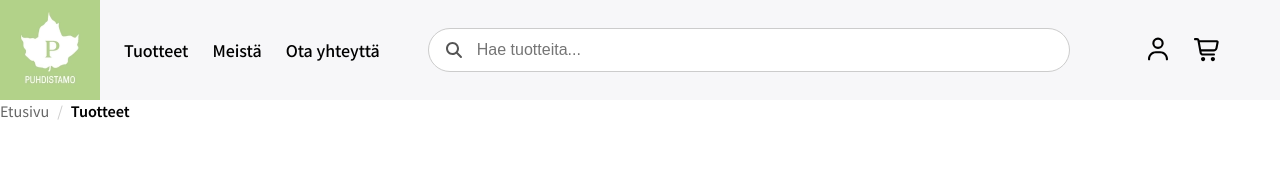
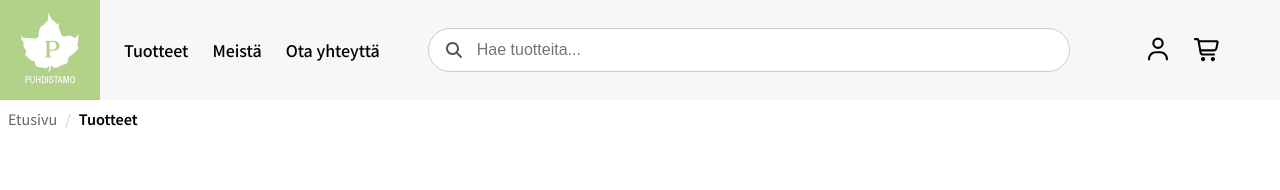
Before and after one commit to JustusHaataja/Projects, a React (Vite) app in the folder Web Projects/E-commerce/frontend/: page /products in a window 1280 px wide. Shown: the top 190 px of the page. Built offline with nearby package versions, Linux system fonts and the light colour scheme; no server answers.

Commit message:
fix: update Breadcrumbs component integration and adjust CSS margin

```diff
--- a/Web Projects/E-commerce/frontend/src/components/Breadcrumbs.tsx
+++ b/Web Projects/E-commerce/frontend/src/components/Breadcrumbs.tsx
@@ -18,7 +18,6 @@ const Breadcrumbs = () => {
     return (
         <nav className="breadcrumbs" aria-label="breadcrumb">
             <ol>
-                {/* Home Link */}
                 <li>
                     <Link to="/">Etusivu</Link>
                 </li>
@@ -38,7 +37,7 @@ const Breadcrumbs = () => {
                                 <Link to={to}>{displayName}</Link>
                             )}
                         </li>
-                    );
+                    )
                 })}
             </ol>
         </nav>
--- a/Web Projects/E-commerce/frontend/src/components/ProductsHero.tsx
+++ b/Web Projects/E-commerce/frontend/src/components/ProductsHero.tsx
@@ -1,9 +1,7 @@
-import Breadcrumbs from './Breadcrumbs';
-
 const ProductsHero = () => {
     return (
         <div className="ProductsHero-container" >
-            <Breadcrumbs />
+
         </div>
     )
 }
--- a/Web Projects/E-commerce/frontend/src/pages/ProductPage.tsx
+++ b/Web Projects/E-commerce/frontend/src/pages/ProductPage.tsx
@@ -1,8 +1,10 @@
+import Breadcrumbs from '../components/Breadcrumbs';
 import ProductsHero from '../components/ProductsHero';
 
 const ProductPage = () => {
     return (
         <div style={{ marginTop: "100px", height: "1000px"}}>
+            <Breadcrumbs />
             <ProductsHero />
         </div>
     )
--- a/Web Projects/E-commerce/frontend/src/styles/Breadcrumbs.css
+++ b/Web Projects/E-commerce/frontend/src/styles/Breadcrumbs.css
@@ -1,8 +1,9 @@
 .breadcrumbs ol {
+    position: absolute;
     display: flex;
     list-style: none;
     padding: 0;
-    margin: 0;
+    margin: 8px;
     font-size: 0.9rem;
     color: #666;
 }
```
